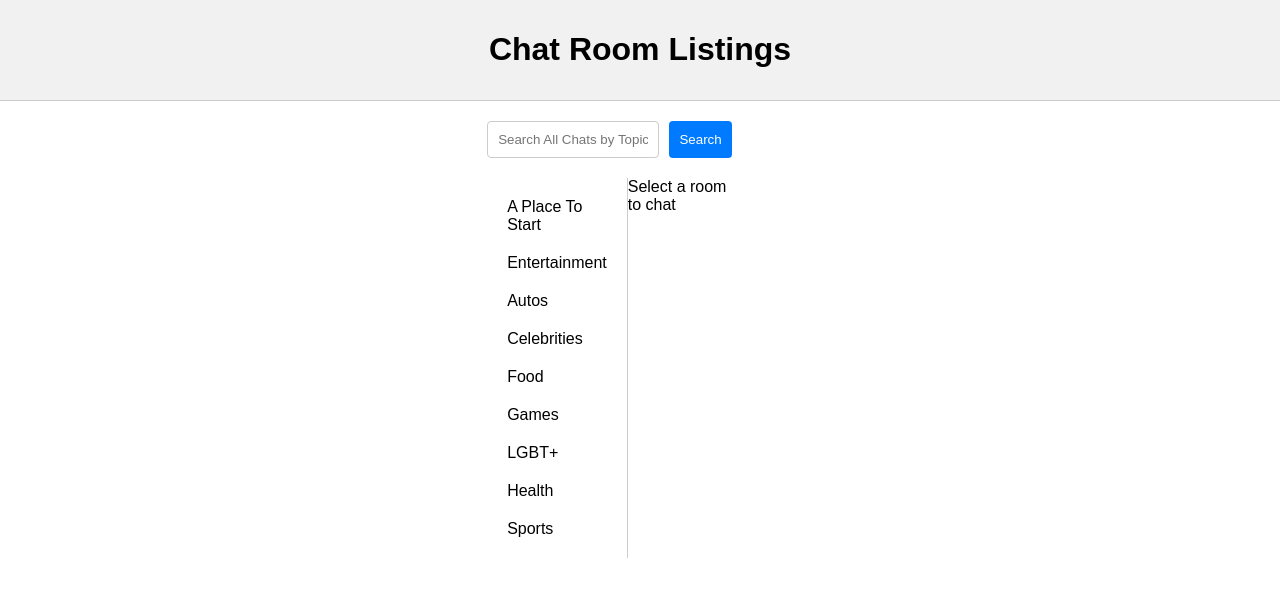
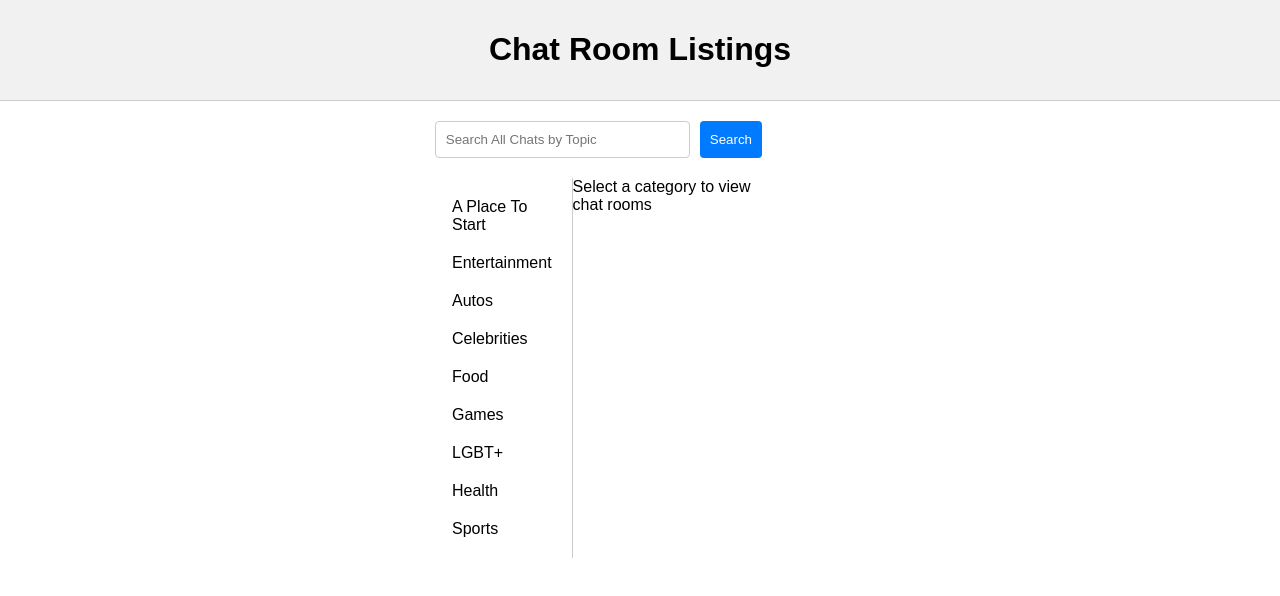
Before and after one commit to jgl3hb/ceebee, a React (Create React App) app: page / in a window 1280 px wide. Shown: the top 596 px of the page. Built offline with nearby package versions, Linux system fonts and the light colour scheme.

Commit message:
display rooms on cat click

```diff
--- a/src/App.js
+++ b/src/App.js
@@ -18,9 +18,8 @@ const App = () => {
           <SearchBar />
           <div className="content">
             <CategoryList onCategoryClick={setSelectedCategory} />
-            <RoomList onCategoryClick={setSelectedCategory} />
+            <RoomList selectedCategory={selectedCategory} />
           </div>
-
         </div>
       </main>
     </div>
--- a/src/components/RoomList.js
+++ b/src/components/RoomList.js
@@ -3,9 +3,13 @@ import React from 'react';
 
 const rooms = {
   'A Place To Start': ['The Crash Pad', 'Coffee Katch', 'The Cafe', 'Groove Lounge'],
-  'Arts and Entertainment': ['Art Chat', 'Music Talk', 'Film Buffs'],
+  'Entertainment': ['Art Chat', 'Music Talk', 'Film Buffs'],
   'Autos': ['Car Enthusiasts', 'Motorcycle Riders', 'Auto Repair'],
-  'Black Voices': ['Community Talk', 'Black History', 'Cultural Exchange'],
+  'Celebrities': ['Gossip Corner', 'Fan Club', 'Latest News'],
+  'Food': ['Recipe Swap', 'Cooking Tips', 'Restaurant Reviews'],
+  'Games': ['Gamer Lounge', 'Strategy Talk', 'Game Night'],
+  'LGBT+': ['Support Group', 'Pride Chat', 'Community Events'],
+  'Health': ['Fitness Friends', 'Nutrition Tips', 'Mental Health'],
   'Sports': ['NFL', 'NBA', 'MLB', 'NCAAFB', 'NCAABB', 'NHL', 'WNBA']
 };
 
@@ -14,7 +18,7 @@ const RoomList = ({ selectedCategory }) => {
     <div className="room-list">
       {rooms[selectedCategory]?.map((room, index) => (
         <div key={index}>{room}</div>
-      )) || <div>Select a room to chat</div>}
+      )) || <div>Select a category to view chat rooms</div>}
     </div>
   );
 };
```
